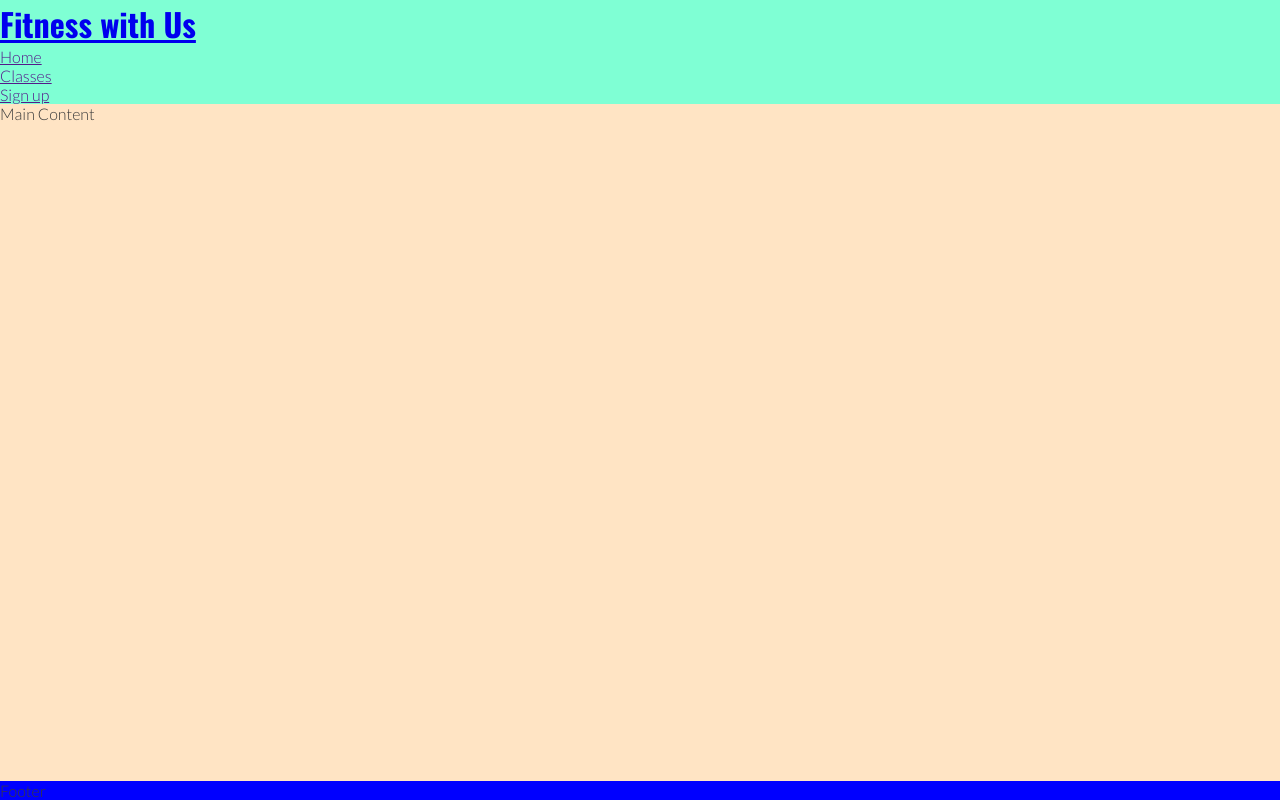
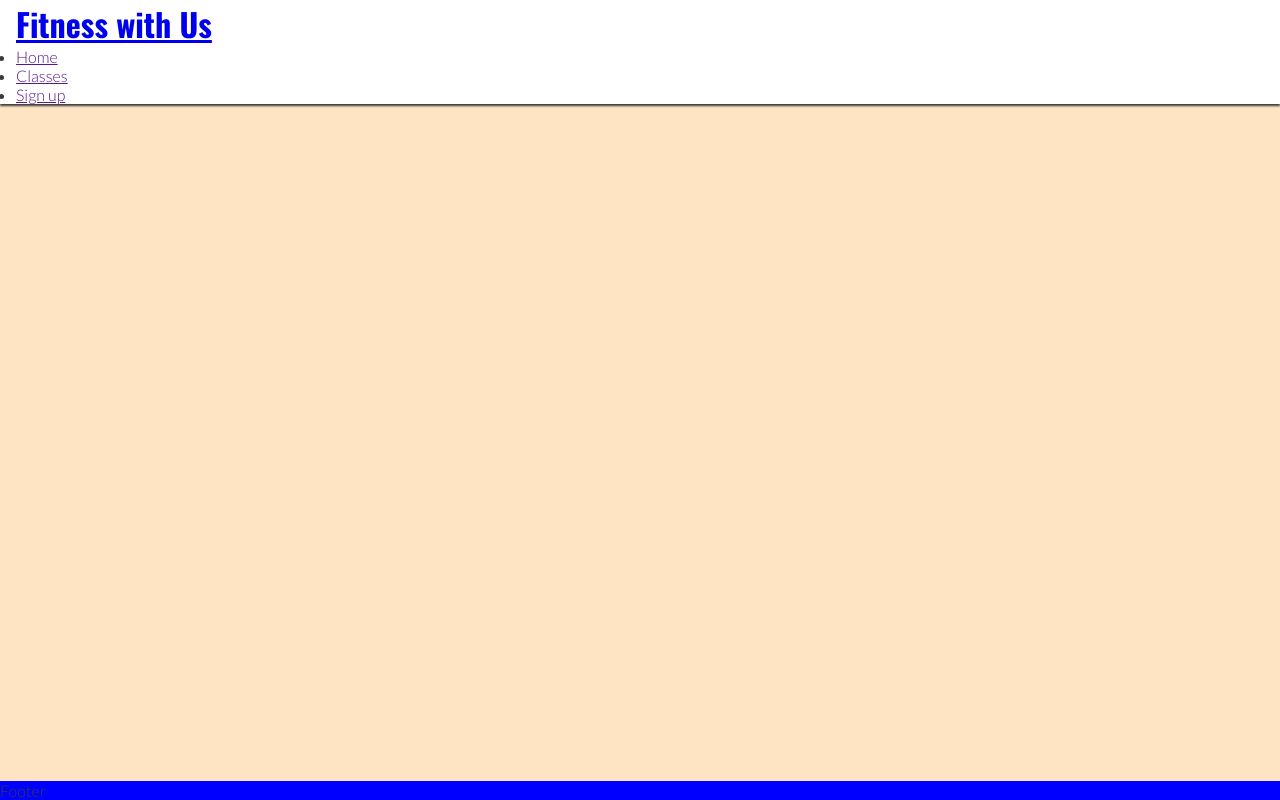
Before and after one commit to IbraheemCodes/Fitness-with-Us, a plain HTML site: page index.html in a window 1280 px wide. Drawn offline with nearby package versions, Linux system fonts and the light colour scheme.

Commit message:
add boxshadow to header

```diff
--- a/assets/css/style.css
+++ b/assets/css/style.css
@@ -20,7 +20,12 @@ body {
 
 /* Header */
 header {
-    background-color: aquamarine;
+    background-color: #ffffff;
+    position: fixed;
+    padding: 0 1rem;
+    width: 100%;
+    z-index: 99;
+    box-shadow: 0 2px 2px #3a3a3a;
 }
 
 h1 {
```
